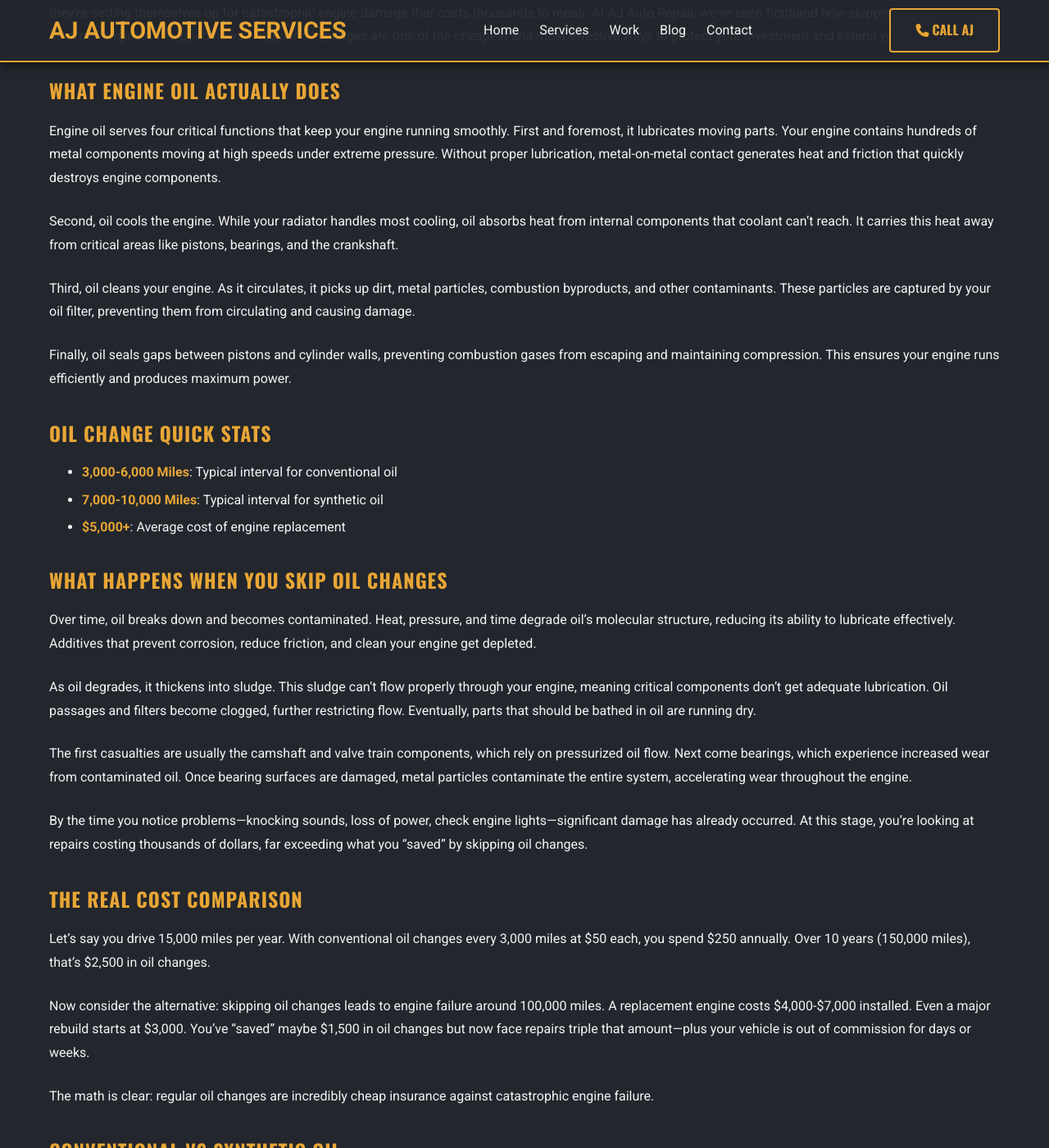
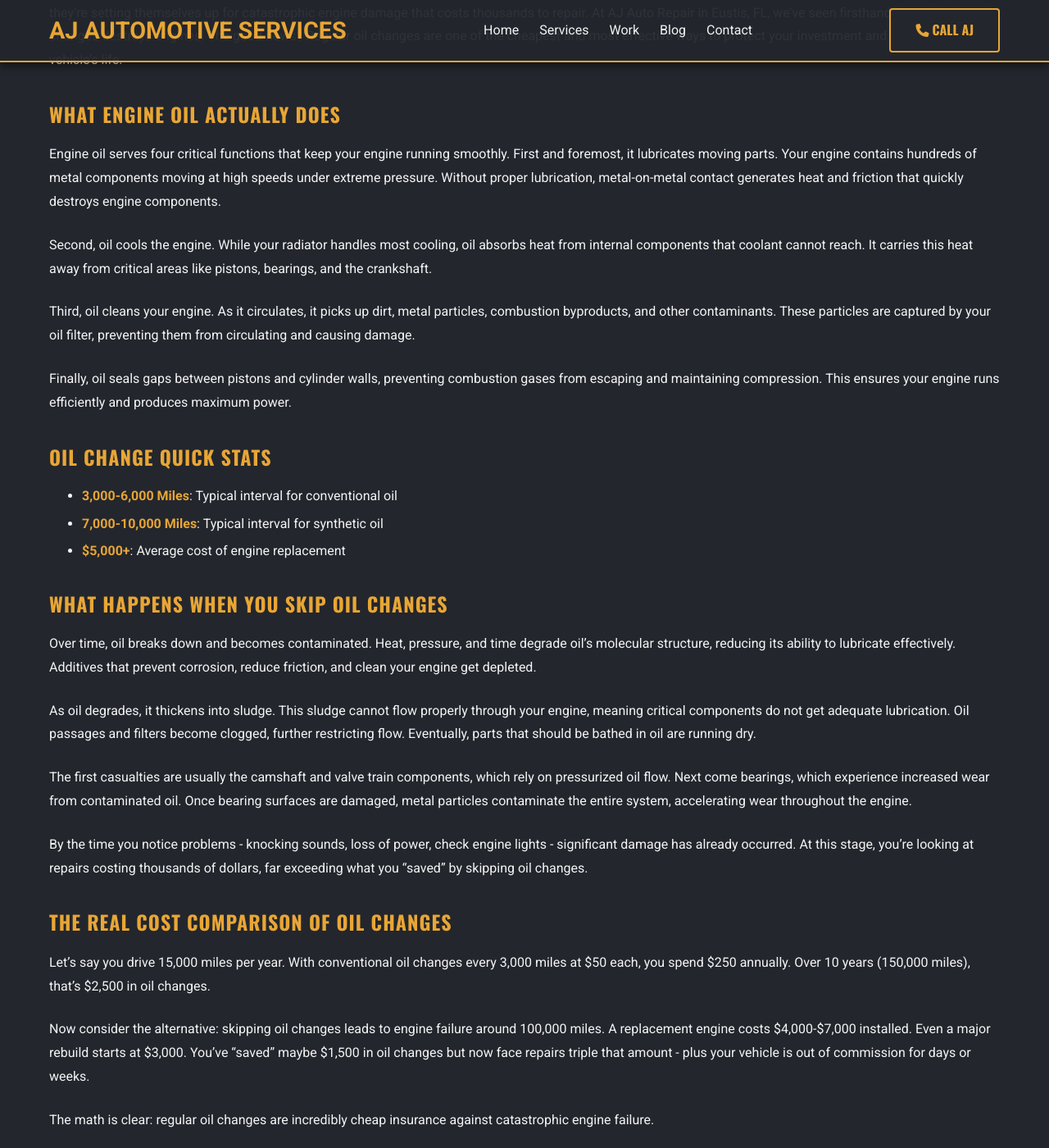
Before and after one commit to JamesBrownR/AJ-Auto-Repair, a Jekyll site: the page built from _posts/2025-12-27-Regular-Oil-Changes-Save.md, in a window 1280 px wide and 1400 px high, scrolled down 212 px. Shown: the whole window at 82% size. Built offline with Jekyll 4.4.1, drawn with Linux system fonts in a browser that asks for light colours; some of the changed text lies outside the part shown.

Commit message:
Update 2025-12-27-Regular-Oil-Changes-Save.md

```diff
--- a/_posts/2025-12-27-Regular-Oil-Changes-Save.md
+++ b/_posts/2025-12-27-Regular-Oil-Changes-Save.md
@@ -1,7 +1,7 @@
 ---
 layout: blog
-title: "Why Regular Oil Changes Save You Money Long-Term"
-description: "Discover how regular oil changes protect your engine and save you thousands in repair costs over the life of your vehicle."
+title: "Oil Change Eustis FL: Why Regular Service Saves You Money | AJ Auto"
+description: "Professional oil change service in Eustis, FL. Learn how regular oil changes protect your engine and save thousands in repair costs. Synthetic and conventional oil."
 category: Maintenance
 date: December 15, 2024
 read_time: 7 min read
@@ -10,13 +10,13 @@
 
 ## Why Regular Oil Changes Save You Money Long-Term
 
-Oil changes are often viewed as just another expense on your vehicle maintenance list. Many drivers try to stretch intervals to save a few dollars, not realizing they're setting themselves up for catastrophic engine damage that costs thousands to repair. At AJ Auto Repair, we've seen firsthand how skipping oil changes destroys engines. The good news? Regular oil changes are one of the cheapest and most effective ways to protect your investment and extend your vehicle's life.
+Oil changes are often viewed as just another expense on your vehicle maintenance list. Many drivers try to stretch intervals to save a few dollars, not realizing they're setting themselves up for catastrophic engine damage that costs thousands to repair. At AJ Auto Repair in Eustis, FL, we've seen firsthand how skipping oil changes destroys engines. The good news? Regular oil changes are one of the cheapest and most effective ways to protect your investment and extend your vehicle's life.
 
 ### What Engine Oil Actually Does
 
 Engine oil serves four critical functions that keep your engine running smoothly. First and foremost, it lubricates moving parts. Your engine contains hundreds of metal components moving at high speeds under extreme pressure. Without proper lubrication, metal-on-metal contact generates heat and friction that quickly destroys engine components.
 
-Second, oil cools the engine. While your radiator handles most cooling, oil absorbs heat from internal components that coolant can't reach. It carries this heat away from critical areas like pistons, bearings, and the crankshaft.
+Second, oil cools the engine. While your radiator handles most cooling, oil absorbs heat from internal components that coolant cannot reach. It carries this heat away from critical areas like pistons, bearings, and the crankshaft.
 
 Third, oil cleans your engine. As it circulates, it picks up dirt, metal particles, combustion byproducts, and other contaminants. These particles are captured by your oil filter, preventing them from circulating and causing damage.
 
@@ -32,17 +32,17 @@
 
 Over time, oil breaks down and becomes contaminated. Heat, pressure, and time degrade oil's molecular structure, reducing its ability to lubricate effectively. Additives that prevent corrosion, reduce friction, and clean your engine get depleted.
 
-As oil degrades, it thickens into sludge. This sludge can't flow properly through your engine, meaning critical components don't get adequate lubrication. Oil passages and filters become clogged, further restricting flow. Eventually, parts that should be bathed in oil are running dry.
+As oil degrades, it thickens into sludge. This sludge cannot flow properly through your engine, meaning critical components do not get adequate lubrication. Oil passages and filters become clogged, further restricting flow. Eventually, parts that should be bathed in oil are running dry.
 
 The first casualties are usually the camshaft and valve train components, which rely on pressurized oil flow. Next come bearings, which experience increased wear from contaminated oil. Once bearing surfaces are damaged, metal particles contaminate the entire system, accelerating wear throughout the engine.
 
-By the time you notice problems—knocking sounds, loss of power, check engine lights—significant damage has already occurred. At this stage, you're looking at repairs costing thousands of dollars, far exceeding what you "saved" by skipping oil changes.
+By the time you notice problems - knocking sounds, loss of power, check engine lights - significant damage has already occurred. At this stage, you're looking at repairs costing thousands of dollars, far exceeding what you "saved" by skipping oil changes.
 
-### The Real Cost Comparison
+### The Real Cost Comparison of Oil Changes
 
 Let's say you drive 15,000 miles per year. With conventional oil changes every 3,000 miles at $50 each, you spend $250 annually. Over 10 years (150,000 miles), that's $2,500 in oil changes.
 
-Now consider the alternative: skipping oil changes leads to engine failure around 100,000 miles. A replacement engine costs $4,000-$7,000 installed. Even a major rebuild starts at $3,000. You've "saved" maybe $1,500 in oil changes but now face repairs triple that amount—plus your vehicle is out of commission for days or weeks.
+Now consider the alternative: skipping oil changes leads to engine failure around 100,000 miles. A replacement engine costs $4,000-$7,000 installed. Even a major rebuild starts at $3,000. You've "saved" maybe $1,500 in oil changes but now face repairs triple that amount - plus your vehicle is out of commission for days or weeks.
 
 The math is clear: regular oil changes are incredibly cheap insurance against catastrophic engine failure.
 
@@ -72,25 +72,27 @@
 
 ### How to Know When You Need an Oil Change
 
-Follow your owner's manual recommendations as a baseline. Manufacturers specify intervals based on extensive testing. However, certain driving conditions require more frequent changes, including frequent short trips (oil doesn't reach optimal operating temperature), stop-and-go traffic, towing or hauling heavy loads, dusty or dirty environments, and extreme temperatures.
+Follow your owner's manual recommendations as a baseline. Manufacturers specify intervals based on extensive testing. However, certain driving conditions require more frequent changes, including frequent short trips (oil does not reach optimal operating temperature), stop-and-go traffic, towing or hauling heavy loads, dusty or dirty environments, and extreme temperatures.
 
 Modern vehicles have oil life monitoring systems that calculate when changes are needed based on driving conditions. These are generally reliable, but checking your oil manually is still wise. Pull the dipstick monthly to check level and condition. Oil should be amber or light brown. If it's black and gritty, it's overdue for a change.
 
 Never ignore a low oil level. Adding oil between changes is normal for some engines, but excessive consumption indicates problems like leaks or burning oil that need professional diagnosis.
 
-### What We Check During Your Oil Change
+### What We Check During Your Oil Change in Eustis
 
-At AJ Services, an oil change isn't just draining old oil and adding new. We provide a comprehensive inspection that catches potential problems early. We check all fluid levels including transmission, brake, power steering, and coolant. We inspect belts and hoses for cracks or wear. We examine your air filter and check tire pressure and condition.
+At AJ Auto Repair, an oil change is not just draining old oil and adding new. We provide a comprehensive inspection that catches potential problems early. We check all fluid levels including transmission, brake, power steering, and coolant. We inspect belts and hoses for cracks or wear. We examine your air filter and check tire pressure and condition.
 
 We look underneath for leaks, damage, or worn components. We test your battery and check lights. This multi-point inspection often reveals minor issues before they become major problems, saving you money and preventing breakdowns.
 
 We also keep detailed service records. Knowing your vehicle's maintenance history helps us spot patterns and recommend preventive maintenance tailored to your specific vehicle and driving habits.
 
-### Keep Your Engine Running Strong
+### Professional Oil Change Service in Eustis, Florida
 
-Schedule your oil change with AJ Services today. Protect your investment with professional service from technicians who care about your vehicle.
+Schedule your oil change with AJ Auto Repair today. Protect your investment with professional service from technicians who care about your vehicle.
 
-**Contact AJ Services**
+**Contact AJ Auto Repair**
 📞 Call (352) 308-8142
 📍 1534 Kurt St, Eustis, FL 32726
 🌐 [Visit Our Website](https://ajautoandrepair.com/)
+
+**Serving Lake County and Central Florida** - Full-service oil changes, synthetic oil service, conventional oil changes, and complete vehicle inspections.
```
